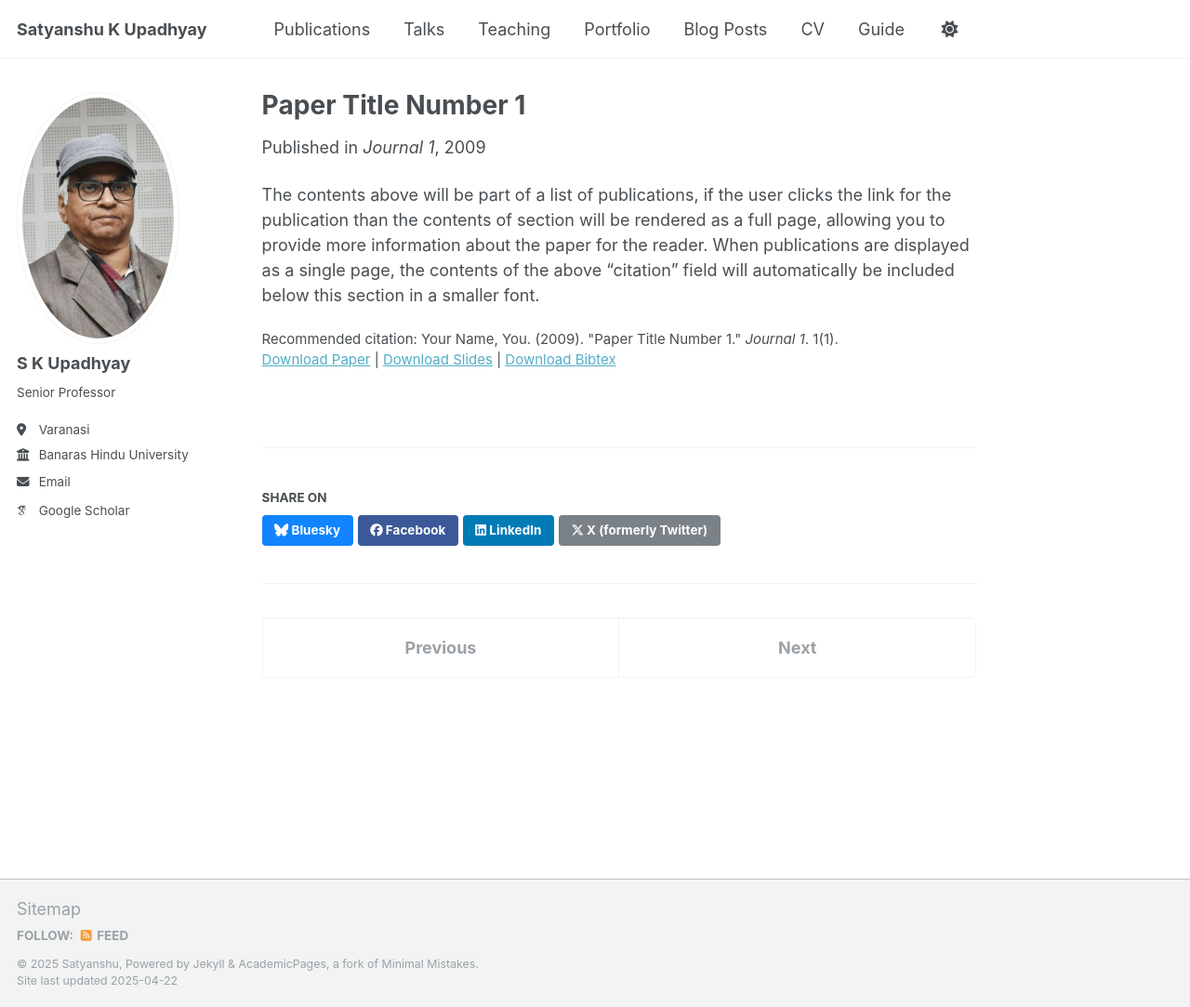
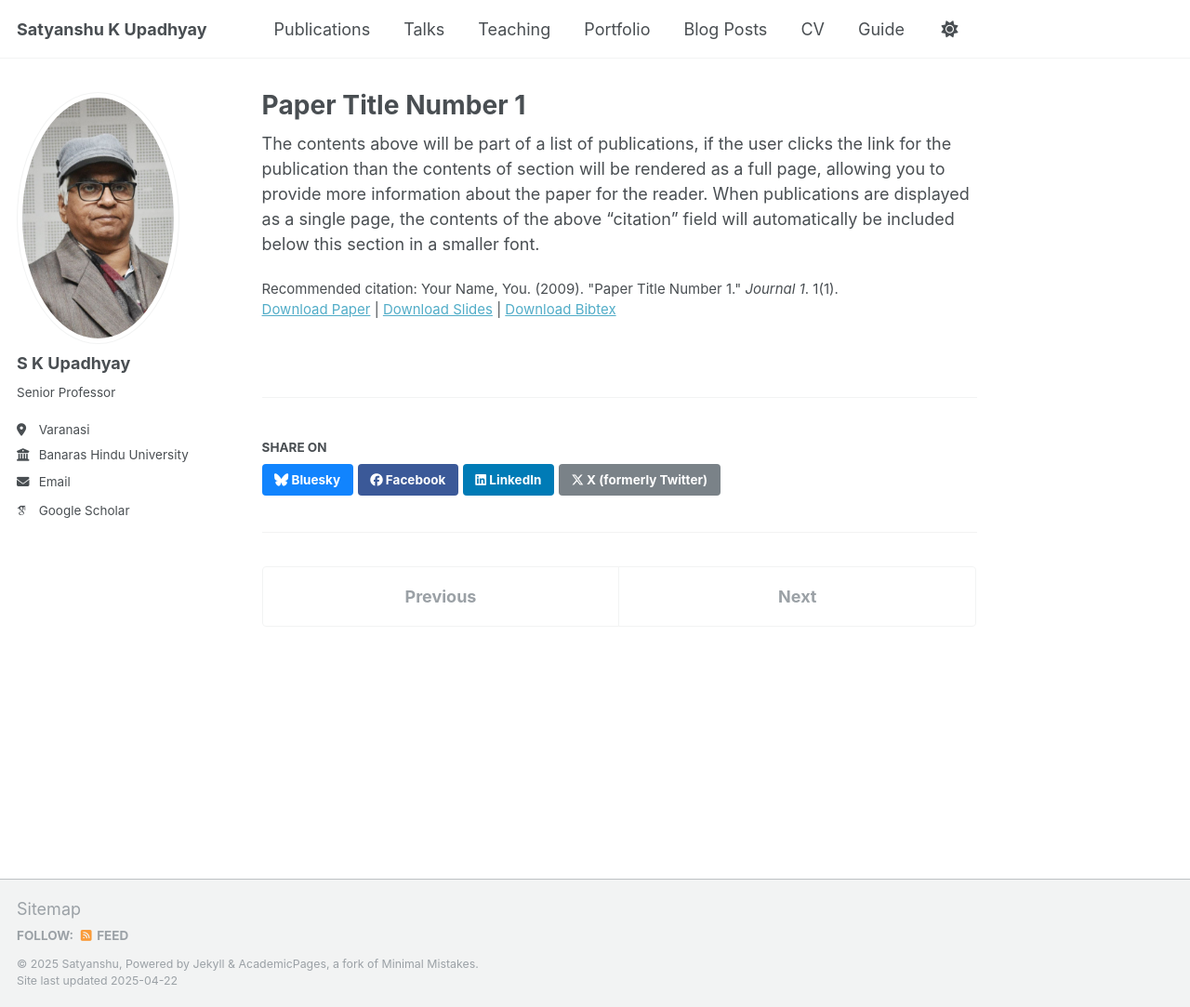
Before and after one commit to satyanshukupadhyay/satyanshukupadhyay, a Jekyll site: the page built from _publications/2009-10-01-paper-title-number-1.md, in a window 1280 px wide and 1083 px high. Shown: the whole window at 93% size. Built offline with Jekyll 4.4.1, drawn with Linux system fonts in a browser that asks for light colours; some web fonts are replaced.

Commit message:
Update single.html

```diff
--- a/_layouts/single.html
+++ b/_layouts/single.html
@@ -34,13 +34,13 @@ layout: default
           <p class="page__date"><strong><i class="fa fa-fw fa-calendar" aria-hidden="true"></i> {{ site.data.ui-text[site.locale].date_label | default: "Published:" }}</strong> <time datetime="{{ page.modified | date: "%Y-%m-%d" }}">{{ page.modified | date: "%B %d, %Y" }}</time></p>
         {% endif %}
 
-        {% if page.collection == 'teaching' %}
+<!--         {% if page.collection == 'teaching' %}
           <p> {{ page.type }}, <i>{{ page.venue }}</i>, {{ page.date | default: "1900-01-01" | date: "%Y" }} </p>
         {% elsif page.venue and page.date %}
           <p>Published in <i>{{ page.venue }}</i>, {{ page.date | default: "1900-01-01" | date: "%Y" }} </p>
         {% elsif page.date %}
           <p class="page__date"><strong><i class="fa fa-fw fa-calendar" aria-hidden="true"></i> {{ site.data.ui-text[site.locale].date_label | default: "Published:" }}</strong> <time datetime="{{ page.date | date_to_xmlschema }}">{{ page.date | default: "1900-01-01" | date: "%B %d, %Y" }}</time></p>
-        {% endif %}
+        {% endif %}     -->
         </header>
       {% endunless %}
 
```
